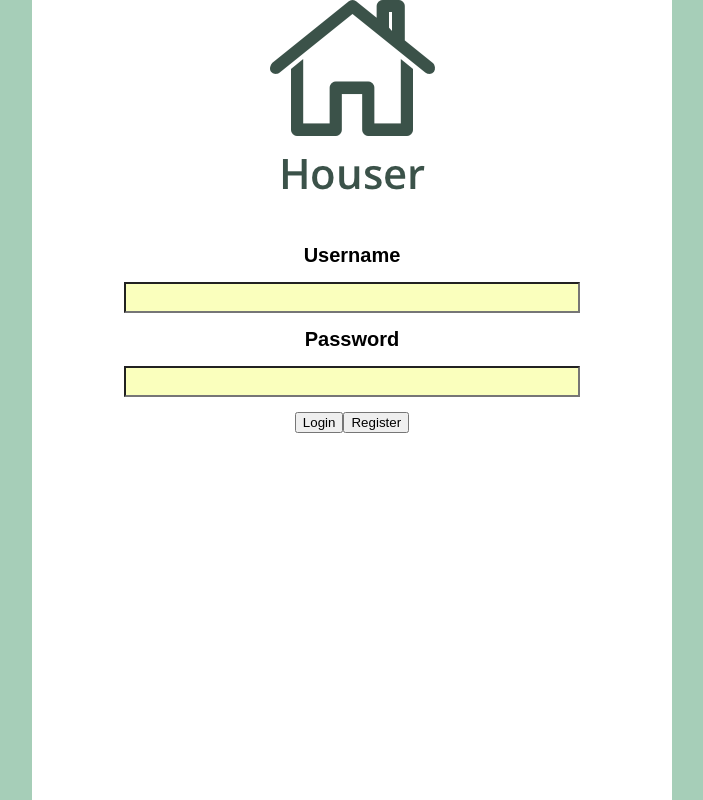
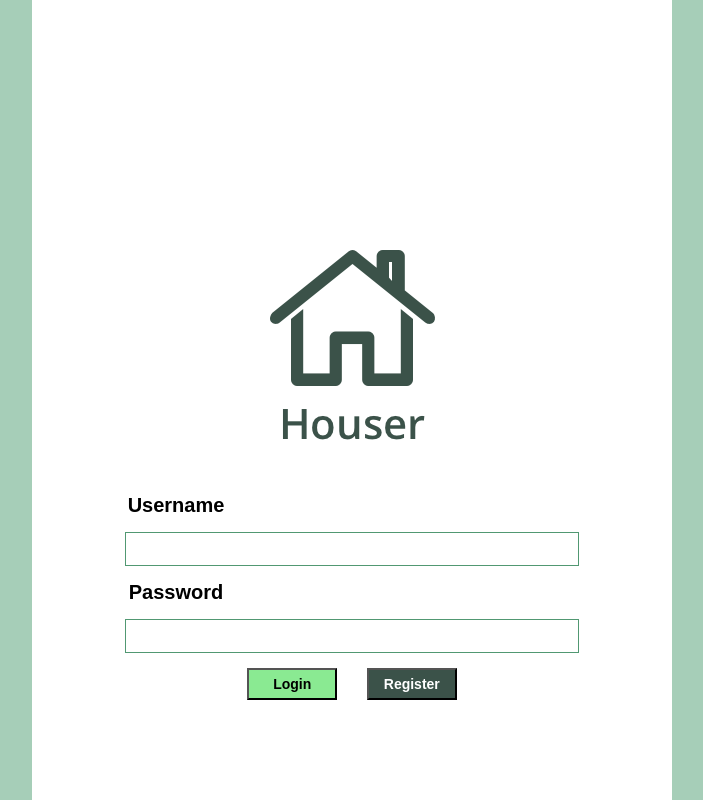
Before and after one commit to DevMountain2/simulation2, a React (Create React App) app in the folder simulation2/: page / in a window 1280 px wide. Shown: the whole page, without its empty margins (288-991 px from the left). Built offline with nearby package versions, Linux system fonts and the light colour scheme.

Commit message:
almost finished homeview commit

```diff
--- a/simulation2/public/index.html
+++ b/simulation2/public/index.html
@@ -1,5 +1,6 @@
 <!DOCTYPE html>
 <html lang="en">
+
 <head>
   <meta charset="utf-8">
   <meta name="viewport" content="width=device-width, initial-scale=1, shrink-to-fit=no">
@@ -19,8 +20,9 @@
       work correctly both with client-side routing and a non-root public URL.
       Learn how to configure a non-root public URL by running `npm run build`.
     -->
-    <title>React App</title>
+  <title>Houser</title>
 </head>
+
 <body>
   <noscript>
     You need to enable JavaScript to run this app.
@@ -37,4 +39,5 @@
       To create a production bundle, use `npm run build` or `yarn build`.
     -->
 </body>
+
 </html>
--- a/simulation2/src/components/Home/Home.css
+++ b/simulation2/src/components/Home/Home.css
@@ -2,7 +2,9 @@ body {
     background-color: #A6CEB8;
 }
 
-.container {
+.main-container {
+    display: flex;
+    align-content: center;
     margin-left: auto;
     margin-right: auto;
     background-color: #fff;
@@ -11,18 +13,47 @@ body {
     text-align: center;
 }
 
+.main-content {
+    margin-top: 250px;
+    margin-left: auto;
+    margin-right: auto;
+    width: 100vw;
+}
+
 .login-fields-container {
     margin-top: 50px;
+
 }
 
 input {
-    height: 25px;
+    height: 30px;
     width: 70%;
-    background-color: rgb(250, 255, 189);
+    /* background-color: rgb(250, 255, 189); */
     margin: 15px;
+    border: 1px solid #519872;
 }
 
 .input-descr {
     font-weight: bold;
     font-size: 20px;
+    padding-right: 55%;
 }
+
+button {
+    height: 4vh;
+    width: 7vw;
+    font-weight: bold;
+    font-size: 14px;
+    margin: 0 15px;
+}
+
+
+
+.login-button {
+    background-color: #8aea92;
+}
+
+.register-button {
+    color: #fff;
+    background-color: #3b5249;
+}
--- a/simulation2/src/components/Home/Home.js
+++ b/simulation2/src/components/Home/Home.js
@@ -6,7 +6,8 @@ class LoginForm extends Component {
     render() {
         return (
             <div>
-                <div className="container">
+                <div className="main-container">
+                    <div className="main-content">
                         <img src={logo} alt="Houser Logo" />
                         <div className="login-fields-container">
                             <form className="login-fields">
@@ -15,8 +16,9 @@ class LoginForm extends Component {
                                 <div class="input-descr">Password</div>
                                 <input type="text"></input>
                             </form>
-                        <button type="button"> Login </button>
-                        <button type="button"> Register </button>
+                            <button type="button" className="login-button"> Login </button>
+                            <button type="button" className="register-button"> Register </button>
+                        </div>
                     </div>
                 </div>
             </div >
```
Lines whose indentation alone changed are shown as unchanged.
